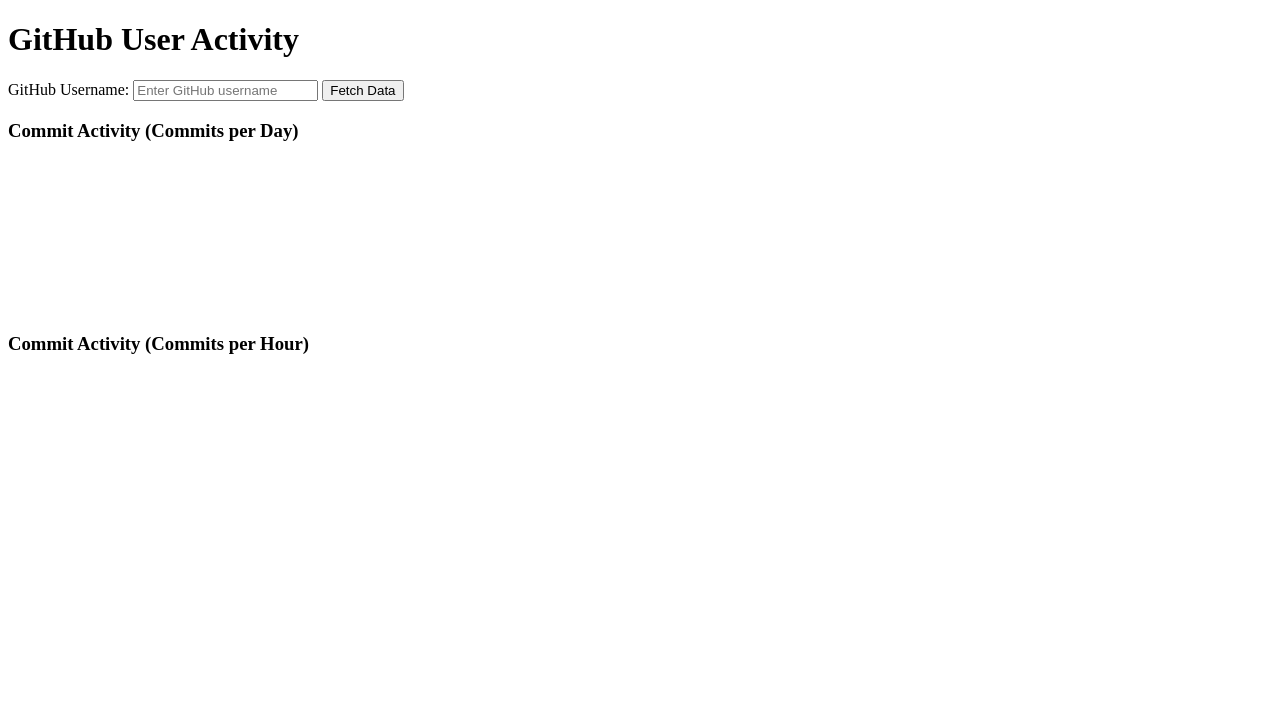
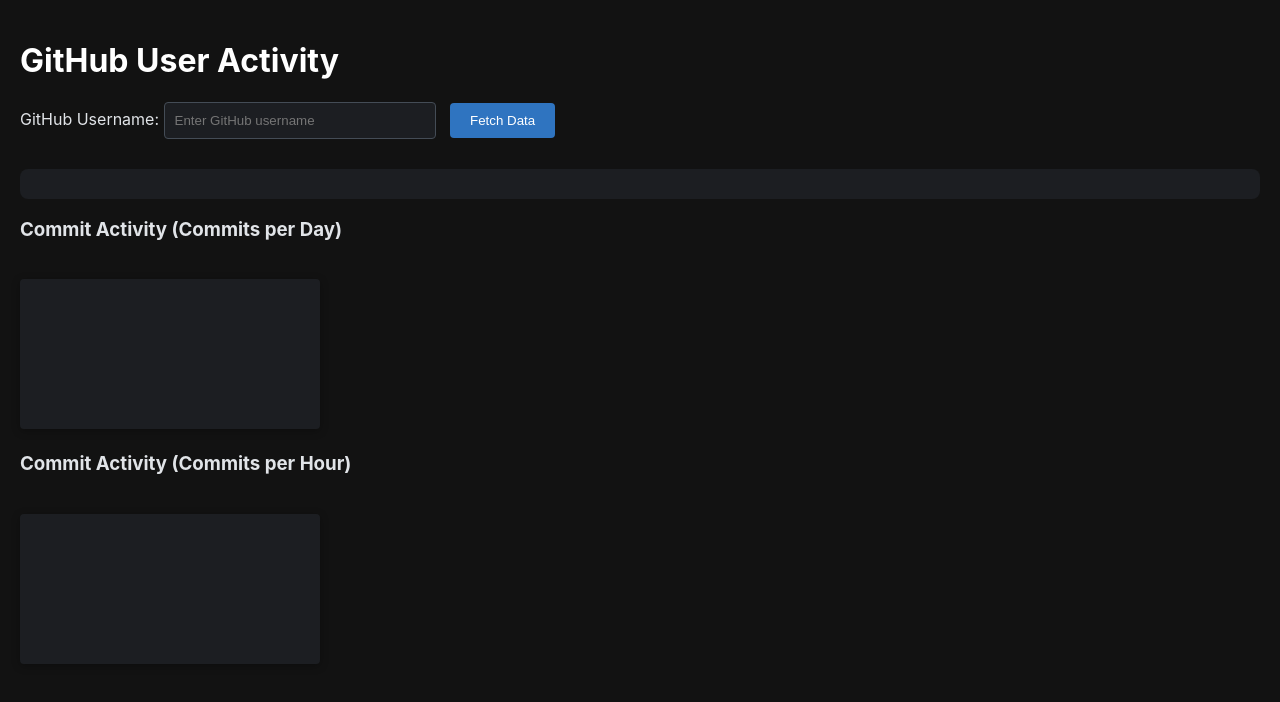
Before and after one commit to abraham-ny/GitHub-Activity-Visualizer, a plain HTML site: page index.html in a window 1280 px wide. Drawn offline with nearby package versions, Linux system fonts and the light colour scheme.

Commit message:
added inline css

```diff
--- a/index.html
+++ b/index.html
@@ -6,7 +6,137 @@
     <meta name="viewport" content="width=device-width, initial-scale=1.0">
     <title>GitHub User Activity</title>
     <script src="https://cdn.jsdelivr.net/npm/chart.js"></script>
+    <style>
+        body {
+            font-family: Arial, sans-serif;
+            margin: 20px;
+            padding: 20px;
+        }
 
+        input[type="text"] {
+            padding: 10px;
+            width: 250px;
+            margin-right: 10px;
+        }
+
+        button {
+            padding: 10px;
+            cursor: pointer;
+        }
+
+        canvas {
+            margin-top: 20px;
+        }
+
+        #repo-info {
+            margin-top: 30px;
+        }
+
+        /* General Styles */
+        body {
+            font-family: -apple-system, BlinkMacSystemFont, "Segoe UI", Roboto, "Helvetica Neue", Arial, sans-serif;
+            background-color: #121212;
+            /* GitHub Dark Mode background */
+            color: #e1e4e8;
+            /* Light gray text, similar to GitHub Dark Mode */
+            margin: 0;
+            padding: 20px;
+        }
+
+        input[type="text"] {
+            background-color: #1c1e22;
+            /* Dark input field */
+            color: #e1e4e8;
+            /* Light text for input */
+            border: 1px solid #444c56;
+            /* Dark border */
+            padding: 10px;
+            width: 250px;
+            border-radius: 4px;
+            margin-right: 10px;
+        }
+
+        input[type="text"]:focus {
+            outline: none;
+            border-color: #2f74c0;
+            /* Light blue outline on focus */
+        }
+
+        button {
+            background-color: #2f74c0;
+            /* GitHub blue */
+            color: #fff;
+            /* White text on blue background */
+            border: none;
+            padding: 10px 20px;
+            cursor: pointer;
+            border-radius: 4px;
+        }
+
+        button:hover {
+            background-color: #0366d6;
+            /* Darker blue when hovering */
+        }
+
+        button:focus {
+            outline: none;
+        }
+
+        h1,
+        h2 {
+            color: #fff;
+            /* White text for headings */
+        }
+
+        h3 {
+            color: #e1e4e8;
+            /* Light gray color for subheadings */
+        }
+
+        #repo-info {
+            background-color: #1c1e22;
+            /* Dark background for repo info */
+            padding: 15px;
+            border-radius: 8px;
+            margin-top: 30px;
+        }
+
+        #repo-info h2 {
+            margin: 0;
+            color: #2f74c0;
+            /* Highlight repo name in GitHub blue */
+        }
+
+        #repo-info p {
+            color: #e1e4e8;
+            /* Light gray text for repo info */
+        }
+
+        /* Graph Container */
+        canvas {
+            margin-top: 20px;
+            border-radius: 8px;
+            background-color: #1c1e22;
+            /* Dark background for graphs */
+            box-shadow: 0 2px 8px rgba(0, 0, 0, 0.3);
+        }
+
+        /* Chart.js Custom Styles */
+        .chartjs-size-monitor,
+        .chartjs-size-monitor-expand,
+        .chartjs-size-monitor-shrink {
+            position: absolute;
+            width: 100%;
+            height: 100%;
+            padding: 0;
+            margin: 0;
+            overflow: hidden;
+        }
+
+        canvas {
+            border-radius: 4px;
+        }
+    </style>
 </head>
 
 <body>
```
